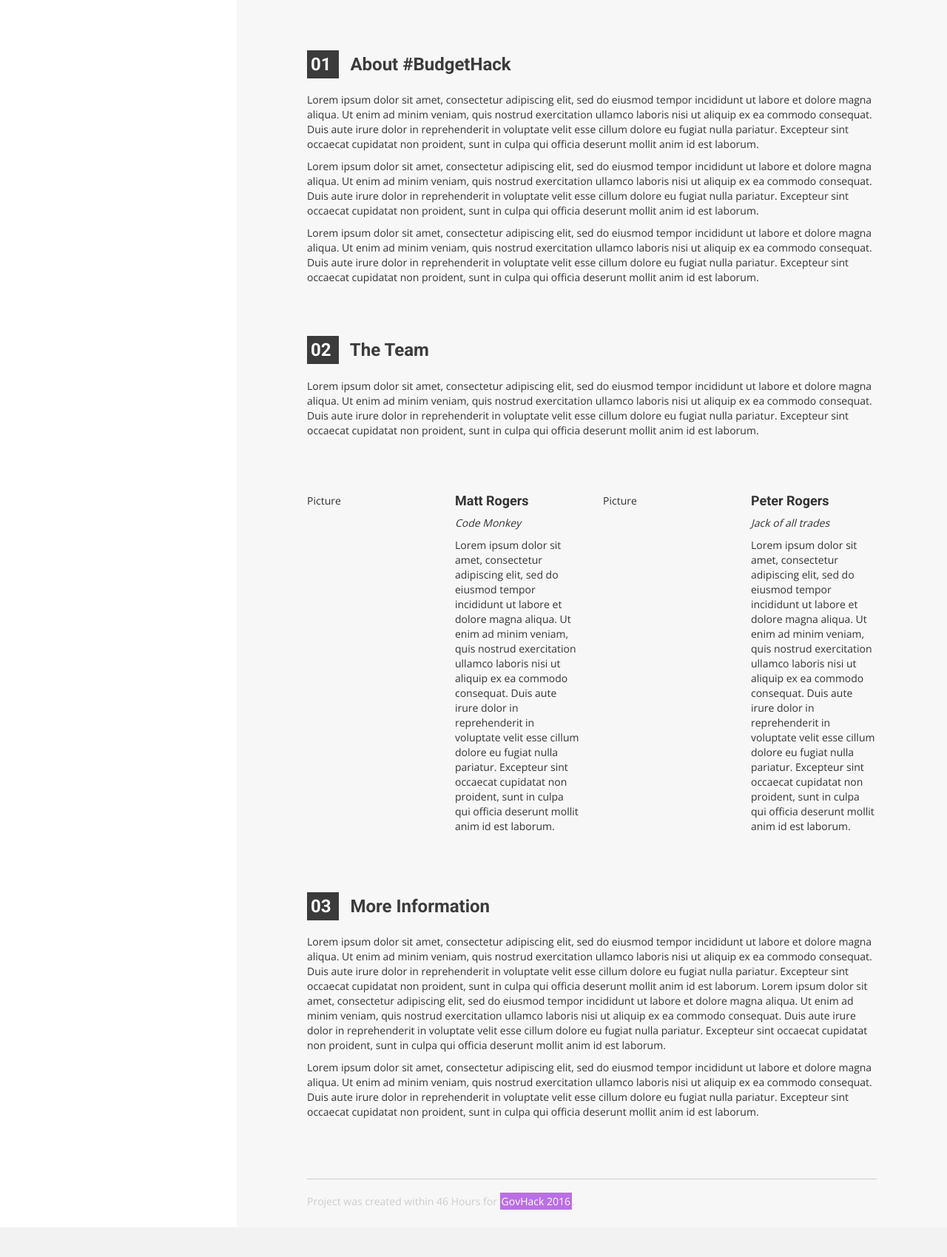
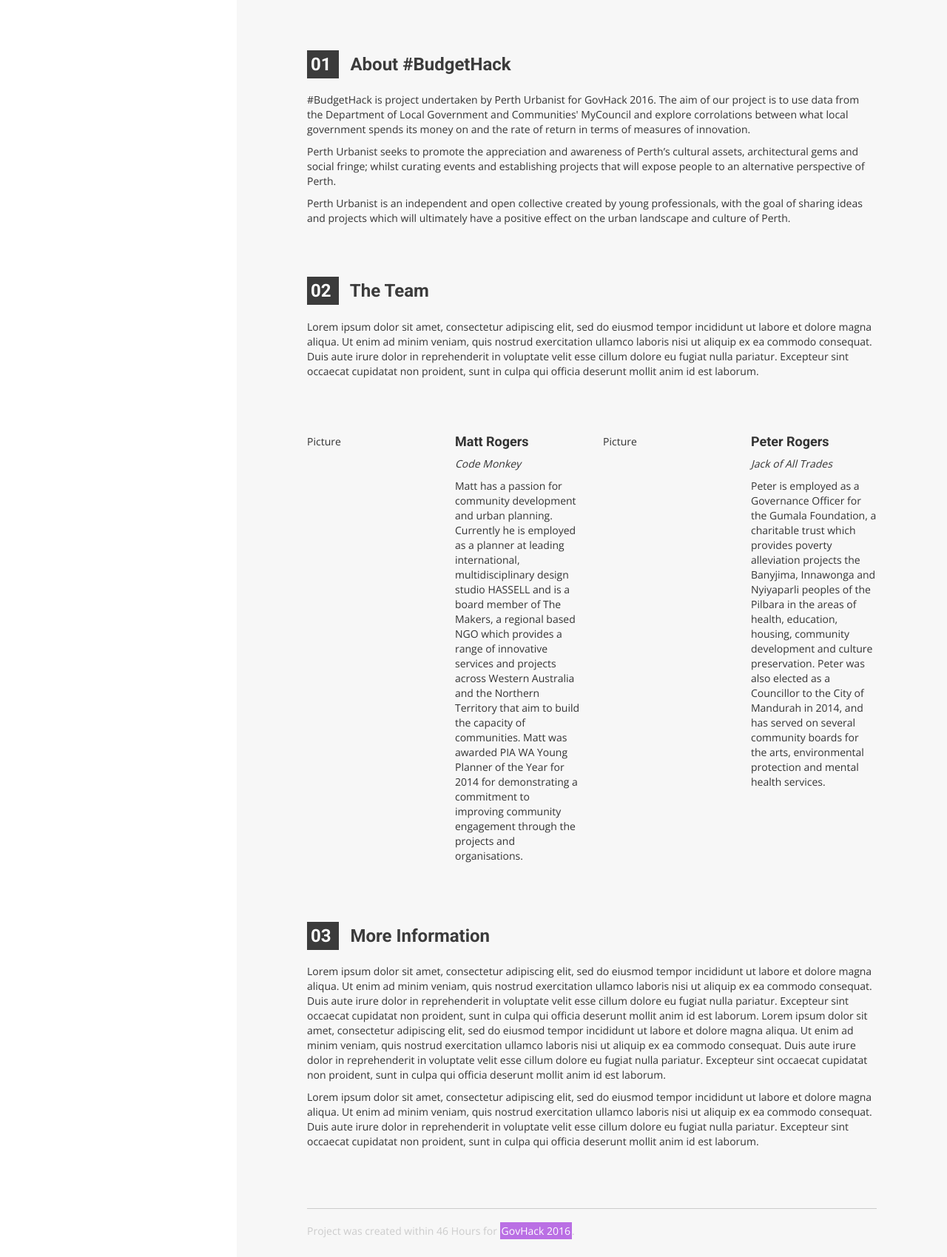
Before and after one commit to mattjrogers/BudgetHack, a PHP site: page / in a window 1280 px wide. Shown: the part 541-2240 px from the top of the page at 74% size. Before the commit the page ends 2200 px from the top, so only its background shows below. Run offline with PHP 8.4, Linux system fonts and the light colour scheme.

Commit message:
Text changes.

```diff
--- a/index.php
+++ b/index.php
@@ -54,9 +54,9 @@
                <div class="row budgethack_rowfix">
                	<div class="col-xs-10 col-xs-offset-1">
                 	<h3 class="budgethack_section_header"><span class="numberstyle">01</span> About #BudgetHack</h3>
-                	<p>Lorem ipsum dolor sit amet, consectetur adipiscing elit, sed do eiusmod tempor incididunt ut labore et dolore magna aliqua. Ut enim ad minim veniam, quis nostrud exercitation ullamco laboris nisi ut aliquip ex ea commodo consequat. Duis aute irure dolor in reprehenderit in voluptate velit esse cillum dolore eu fugiat nulla pariatur. Excepteur sint occaecat cupidatat non proident, sunt in culpa qui officia deserunt mollit anim id est laborum.</p>
-                	<p>Lorem ipsum dolor sit amet, consectetur adipiscing elit, sed do eiusmod tempor incididunt ut labore et dolore magna aliqua. Ut enim ad minim veniam, quis nostrud exercitation ullamco laboris nisi ut aliquip ex ea commodo consequat. Duis aute irure dolor in reprehenderit in voluptate velit esse cillum dolore eu fugiat nulla pariatur. Excepteur sint occaecat cupidatat non proident, sunt in culpa qui officia deserunt mollit anim id est laborum.</p>
-                	<p>Lorem ipsum dolor sit amet, consectetur adipiscing elit, sed do eiusmod tempor incididunt ut labore et dolore magna aliqua. Ut enim ad minim veniam, quis nostrud exercitation ullamco laboris nisi ut aliquip ex ea commodo consequat. Duis aute irure dolor in reprehenderit in voluptate velit esse cillum dolore eu fugiat nulla pariatur. Excepteur sint occaecat cupidatat non proident, sunt in culpa qui officia deserunt mollit anim id est laborum.</p>
+                	<p>#BudgetHack is project undertaken by Perth Urbanist for GovHack 2016. The aim of our project is to use data from the Department of Local Government and Communities' MyCouncil and explore corrolations between what local government spends its money on and the rate of return in terms of measures of innovation.</p>
+                	<p>Perth Urbanist seeks to promote the appreciation and awareness of Perth’s cultural assets, architectural gems and social fringe; whilst curating events and establishing projects that will expose people to an alternative perspective of Perth.</p>
+                	<p>Perth Urbanist is an independent and open collective created by young professionals, with the goal of sharing ideas and projects which will ultimately have a positive effect on the urban landscape and culture of Perth.</p>
                 	<h3 class="budgethack_section_header"><span class="numberstyle">02</span> The Team</h3>
                 	<p>Lorem ipsum dolor sit amet, consectetur adipiscing elit, sed do eiusmod tempor incididunt ut labore et dolore magna aliqua. Ut enim ad minim veniam, quis nostrud exercitation ullamco laboris nisi ut aliquip ex ea commodo consequat. Duis aute irure dolor in reprehenderit in voluptate velit esse cillum dolore eu fugiat nulla pariatur. Excepteur sint occaecat cupidatat non proident, sunt in culpa qui officia deserunt mollit anim id est laborum.</p>
 
@@ -65,11 +65,11 @@
                     <div class="col-sm-4 col-lg-3">Picture</div>
                     <div class="col-sm-6 col-lg-3 thepeople_smallfix"><h4 class="thepeople_title">Matt Rogers</h4>
                     <p class="jobtitle">Code Monkey</p>
-                    <p>Lorem ipsum dolor sit amet, consectetur adipiscing elit, sed do eiusmod tempor incididunt ut labore et dolore magna aliqua. Ut enim ad minim veniam, quis nostrud exercitation ullamco laboris nisi ut aliquip ex ea commodo consequat. Duis aute irure dolor in reprehenderit in voluptate velit esse cillum dolore eu fugiat nulla pariatur. Excepteur sint occaecat cupidatat non proident, sunt in culpa qui officia deserunt mollit anim id est laborum.</p></div>
+                    <p>Matt has a passion for community development and urban planning. Currently he is employed as a planner at leading international, multidisciplinary design studio HASSELL and is a board member of The Makers, a regional based NGO which provides a range of innovative services and projects across Western Australia and the Northern Territory that aim to build the capacity of communities. Matt was awarded PIA WA Young Planner of the Year for 2014 for demonstrating a commitment to improving community engagement through the projects and organisations.</p></div>
                     <div class="col-sm-4 col-lg-3">Picture</div>
                     <div class="col-sm-6 col-lg-3"><h4 class="thepeople_title">Peter Rogers</h4>
-                    <p class="jobtitle">Jack of all trades</p>
-                    <p>Lorem ipsum dolor sit amet, consectetur adipiscing elit, sed do eiusmod tempor incididunt ut labore et dolore magna aliqua. Ut enim ad minim veniam, quis nostrud exercitation ullamco laboris nisi ut aliquip ex ea commodo consequat. Duis aute irure dolor in reprehenderit in voluptate velit esse cillum dolore eu fugiat nulla pariatur. Excepteur sint occaecat cupidatat non proident, sunt in culpa qui officia deserunt mollit anim id est laborum.</p></div>
+                    <p class="jobtitle">Jack of All Trades</p>
+                    <p>Peter is employed as a Governance Officer for the Gumala Foundation, a charitable trust which provides poverty alleviation projects the Banyjima, Innawonga and Nyiyaparli peoples of the Pilbara in the areas of health, education, housing, community development and culture preservation. Peter was also elected as a Councillor to the City of Mandurah in 2014, and has served on several community boards for the arts, environmental protection and mental health services.</p></div>
 
                     </div>
 
```
